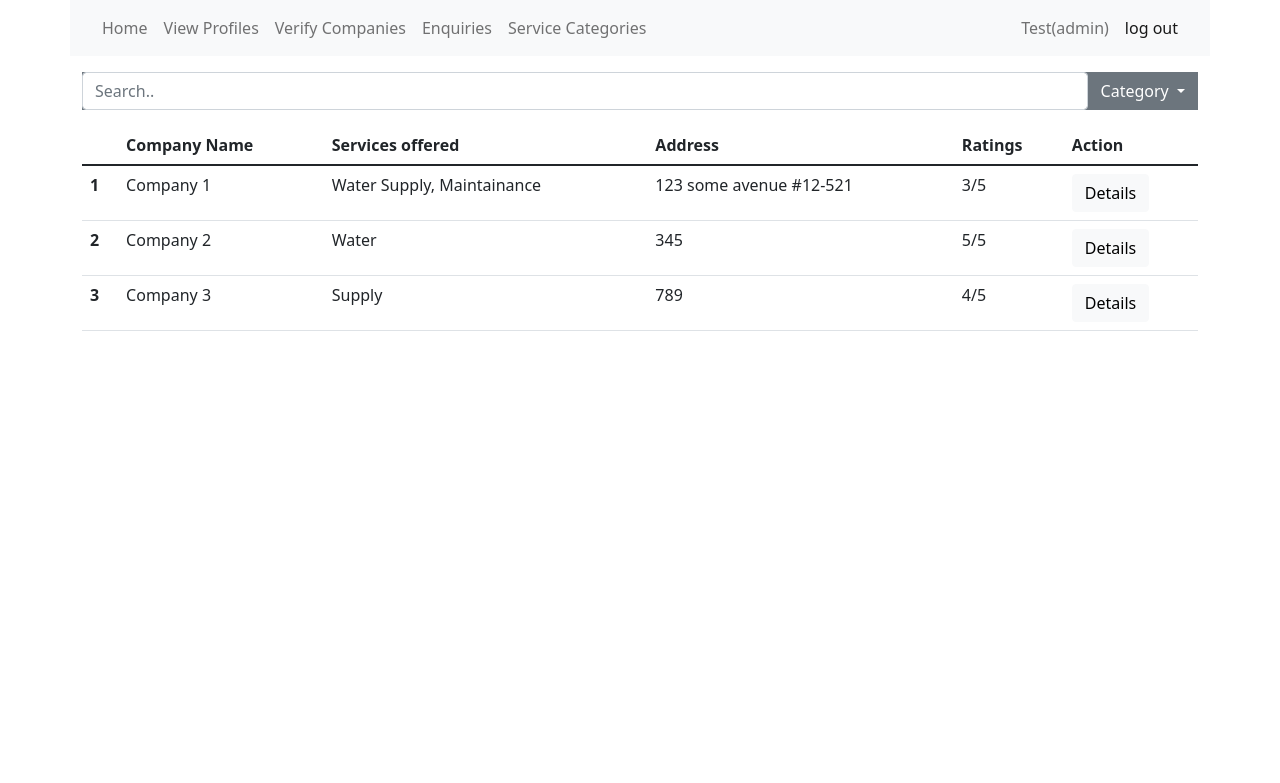
After one commit to JingHian/FYP, a PHP site: page /viewCompanies.php in a window 1280 px wide. The commit adds this page. Shown: the top 783 px of the page. Run offline with PHP 8.4, Linux system fonts and the light colour scheme; a user stored in the database is signed in.

Commit message:
Add files via upload
Add viewCompanies.php files and some changes (link) to navbar.php.

```diff
--- a/navbar.php
+++ b/navbar.php
@@ -15,14 +15,14 @@
             }
             if($_SESSION["user_type"] =="company"){
               echo '<a class="nav-link " href="#" >Customers</a>';
-              echo '<a class="nav-link " href="services.php" >Services</a>';
+              echo '<a class="nav-link " href="#" >Services</a>';
               echo '<a class="nav-link " href="#" >Equipment</a>';
               echo '<a class="nav-link " href="#" >Staff</a>';
               echo '<a class="nav-link " href="#" >Enquiries</a>';
               echo '<a class="nav-link " href="#" >Bookings</a>';
             }
             if($_SESSION["user_type"] =="homeowner"){
-              echo '<a class="nav-link " href="#" >View Companies</a>';
+              echo '<a class="nav-link " href="viewCompanies.php" >View Companies</a>';
               echo '<a class="nav-link " href="#" >Manage My Services</a>';
               echo '<a class="nav-link " href="#" >Bookings</a>';
               echo '<a class="nav-link " href="#" >Enquiries</a>';
--- /dev/null
+++ b/viewCompanies.php
@@ -0,0 +1,88 @@
+<?php
+    session_start();
+    include ("conn.php");
+    include_once ('navbar.php');
+    $name = $_SESSION["name"];
+    $usertype = $_SESSION["user_type"];
+?>
+<html>
+    <head>
+        <meta http-equiv="content-type" content="text/html; charset=iso-8859-1" />
+        <meta name="viewport" content="width=device-width, initial-scale=1, shrink-to-fit=no">
+        <link href="https://cdn.jsdelivr.net/npm/bootstrap@5.1.3/dist/css/bootstrap.min.css" rel="stylesheet" integrity="sha384-1BmE4kWBq78iYhFldvKuhfTAU6auU8tT94WrHftjDbrCEXSU1oBoqyl2QvZ6jIW3" crossorigin="anonymous">
+		<script src="https://ajax.googleapis.com/ajax/libs/jquery/3.6.0/jquery.min.js"></script>
+  		<script src="https://maxcdn.bootstrapcdn.com/bootstrap/3.4.1/js/bootstrap.min.js"></script>
+		<script src="https://cdn.jsdelivr.net/npm/jquery@3.6.0/dist/jquery.slim.min.js"></script>
+  		<script src="https://cdn.jsdelivr.net/npm/popper.js@1.16.1/dist/umd/popper.min.js"></script>
+  		<script src="https://cdn.jsdelivr.net/npm/bootstrap@4.6.1/dist/js/bootstrap.bundle.min.js"></script>
+		<title>Company Details</title>
+    </head>
+	<body>
+		<div class="container mt-3">
+			<div class="d-flex justify-content-around bg-secondary mb-3">
+				<input class="form-control" id="myInput" type="text" placeholder="Search..">
+				<div class="dropdown d-flex justify-content-end">
+					<button class="btn btn-secondary dropdown-toggle align-text-top" type="button" id="dropdownMenuButton1" data-bs-toggle="dropdown" aria-expanded="false">
+						Category
+					</button>
+					<ul class="dropdown-menu" aria-labelledby="dropdownMenuButton1">
+						<li><a class="dropdown-item" href="#">Category1</a></li>
+						<li><a class="dropdown-item" href="#">Category2</a></li>
+						<li><a class="dropdown-item" href="#">Category3</a></li>
+					</ul>
+				</div>
+			</div>
+		</div>
+		<div class="container-sm">
+			<table class="table table-hover">
+			<thead>
+				<tr class="header">
+				<th scope="col"></th>
+				<th scope="col">Company Name</th>
+				<th scope="col">Services offered</th>
+				<th scope="col">Address</th>
+				<th scope="col">Ratings</th>
+				<th scope="col">Action</th>
+				</tr>
+			</thead>
+			<tbody id="companyTable">
+				<tr>
+				<th scope="row">1</th>
+				<td>Company 1</td>
+				<td>Water Supply, Maintainance</td>
+				<td>123 some avenue #12-521</td>
+				<td><span id="rateMe1" class="empty-stars"></span>3/5</td>
+				<td><button type="button" class="btn btn-light">Details</button></td>
+				</tr>
+				<tr>
+				<th scope="row">2</th>
+				<td>Company 2</td>
+				<td>Water</td>
+				<td>345</td>
+				<td><span id="rateMe1" class="empty-stars"></span>5/5</td>
+				<td><button type="button" class="btn btn-light">Details</button></td>
+				</tr>
+				<tr>
+				<th scope="row">3</th>
+				<td>Company 3</td>
+				<td>Supply</td>
+				<td>789</td>
+				<td><span id="rateMe1" class="empty-stars"></span>4/5</td>
+				<td><button type="button" class="btn btn-light">Details</button></td>
+				</tr>
+			</tbody>
+			</table>
+		</div>
+		<script>
+		$(document).ready(function(){
+		$("#myInput").on("keyup", function() {
+			var value = $(this).val().toLowerCase();
+			$("#companyTable tr").filter(function() {
+			$(this).toggle($(this).text().toLowerCase().indexOf(value) > -1)
+			});
+		});
+		});
+		</script>
+	</body>
+</html>
+<script src="https://cdn.jsdelivr.net/npm/bootstrap@5.0.2/dist/js/bootstrap.bundle.min.js" integrity="sha384-MrcW6ZMFYlzcLA8Nl+NtUVF0sA7MsXsP1UyJoMp4YLEuNSfAP+JcXn/tWtIaxVXM" crossorigin="anonymous"></script>
```
